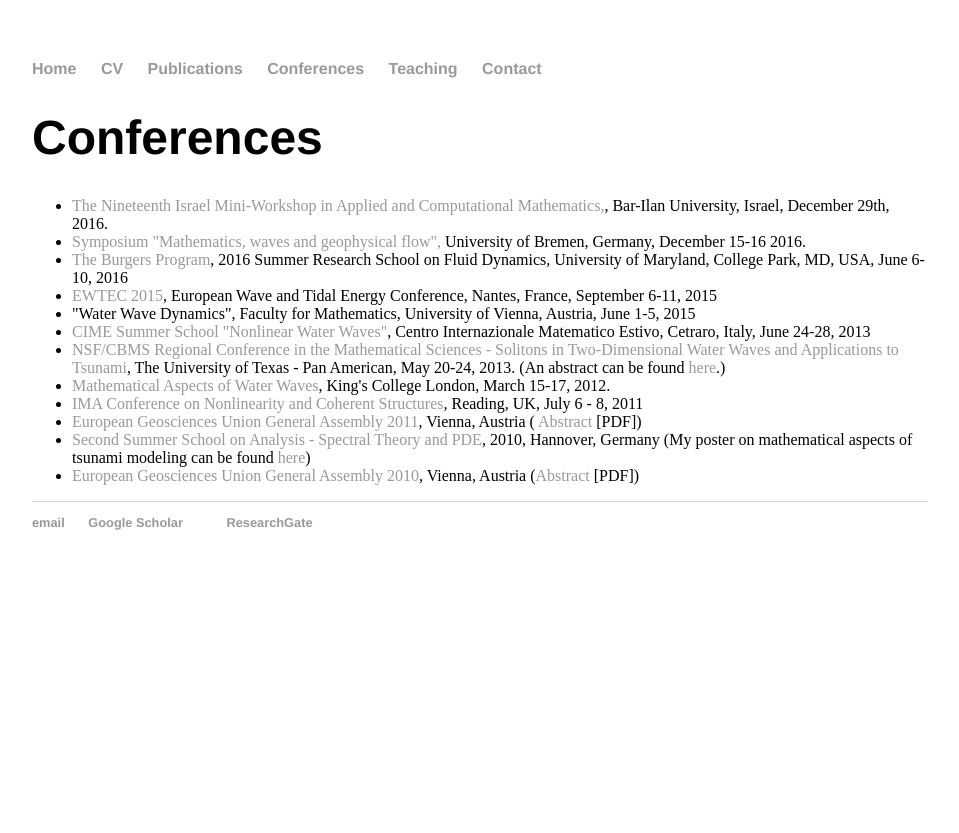
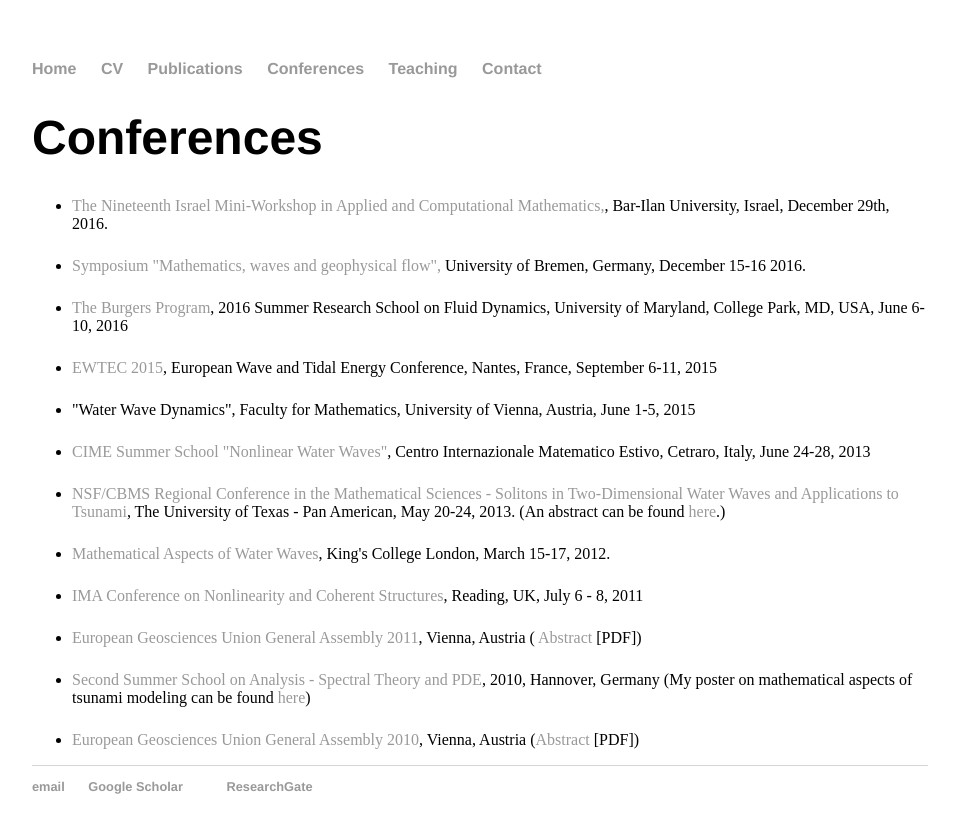
Before and after one commit to rstuhlmeier/rstuhlmeier.github.io, a Jekyll site: the page built from conferences/index.html, in a window 1280 px wide. Shown: the top 833 px of the page, without its empty margins (160-1119 px from the left). Built offline with Jekyll 4.4.1, drawn with Linux system fonts in a browser that asks for light colours.

Commit message:
Update index.html

```diff
--- a/conferences/index.html
+++ b/conferences/index.html
@@ -7,17 +7,28 @@ title: Raphael Stuhlmeier - Conferences
 
 <ul type=disc>
 <li> <a href="http://u.math.biu.ac.il/~schiff/wrkspam19.html">The Nineteenth Israel Mini-Workshop in Applied and Computational Mathematics,</a>, Bar-Ilan University, Israel, December 29th, 2016.</li>
+<p>
           <li> <a href="http://anan.math.uni-bremen.de/events/symposium16/">Symposium "Mathematics, waves and geophysical flow",</a> University of Bremen, Germany, December 15-16 2016.</li>
+<p>
           <li> <a href="http://burgers.umd.edu/school/">The Burgers Program</a>, 2016 Summer Research School on Fluid Dynamics, University of Maryland, College Park, MD, USA, June 6-10, 2016</li>
+<p>
           <li> <a href="http://www.ewtec.org/ewtec2015/">EWTEC 2015</a>, European Wave and Tidal Energy Conference, Nantes, France, September 6-11, 2015</li>
+<p>
           <li> "Water Wave Dynamics", Faculty for Mathematics, University of Vienna, Austria, June 1-5, 2015</li>
+<p>
           <li> <a href="http://php.math.unifi.it/users/cime/Courses/2013/course.php?codice=20132">CIME Summer School "Nonlinear Water Waves"</a>, Centro Internazionale Matematico Estivo, Cetraro, Italy, June 24-28, 2013</li>
+<p>
           <li> <a href="http://faculty.utpa.edu/kmaruno/nsfcbms-tsunami.html">NSF/CBMS Regional Conference in the Mathematical Sciences - Solitons in Two-Dimensional Water Waves and Applications to Tsunami</a>, The University of Texas - Pan American, May 20-24, 2013. (An abstract can be found <a href="http://faculty.utpa.edu/kmaruno/stuhlmeier.pdf">here</a>.)</li>
+<p>
           <li> <a href="http://www.kcl.ac.uk/nms/depts/mathematics/research/analysis/events/waterwaves.aspx">Mathematical Aspects of Water Waves</a>, King's College London, March 15-17, 2012.</li>
+<p>
           <li> <a href="http://www.ima.org.uk/conferences/past_conferences/2011/ima_conference_on_nonlinearity_and_coherent_structures.cfm">IMA Conference on Nonlinearity and Coherent Structures</a>, Reading, UK, July 6 - 8, 2011</li>
+<p>
           <li> <a href="http://meetings.copernicus.org/egu2011/">European Geosciences Union General Assembly 2011</a>, Vienna, Austria
 (<a href="http://meetingorganizer.copernicus.org/EGU2011/EGU2011-4684.pdf"> Abstract</a> [PDF])</li>
+<p>
           <li> <a href="http://www.math-conf.uni-hannover.de/spthpde2010.html?&L=1">Second Summer School on Analysis - Spectral Theory and PDE</a>, 2010, Hannover, Germany
  (My poster on mathematical aspects of tsunami modeling can be found <a href="http://www.math-conf.uni-hannover.de/478.html?&L=1">here</a>)</li>
+<p>
           <li> <a href="http://meetings.copernicus.org/egu2010/">European Geosciences Union General Assembly 2010</a>, Vienna, Austria (<a href="http://meetingorganizer.copernicus.org/EGU2010/EGU2010-1293.pdf">Abstract</a> [PDF])</li>
 </ul>
```
Lines whose indentation alone changed are shown as unchanged.
